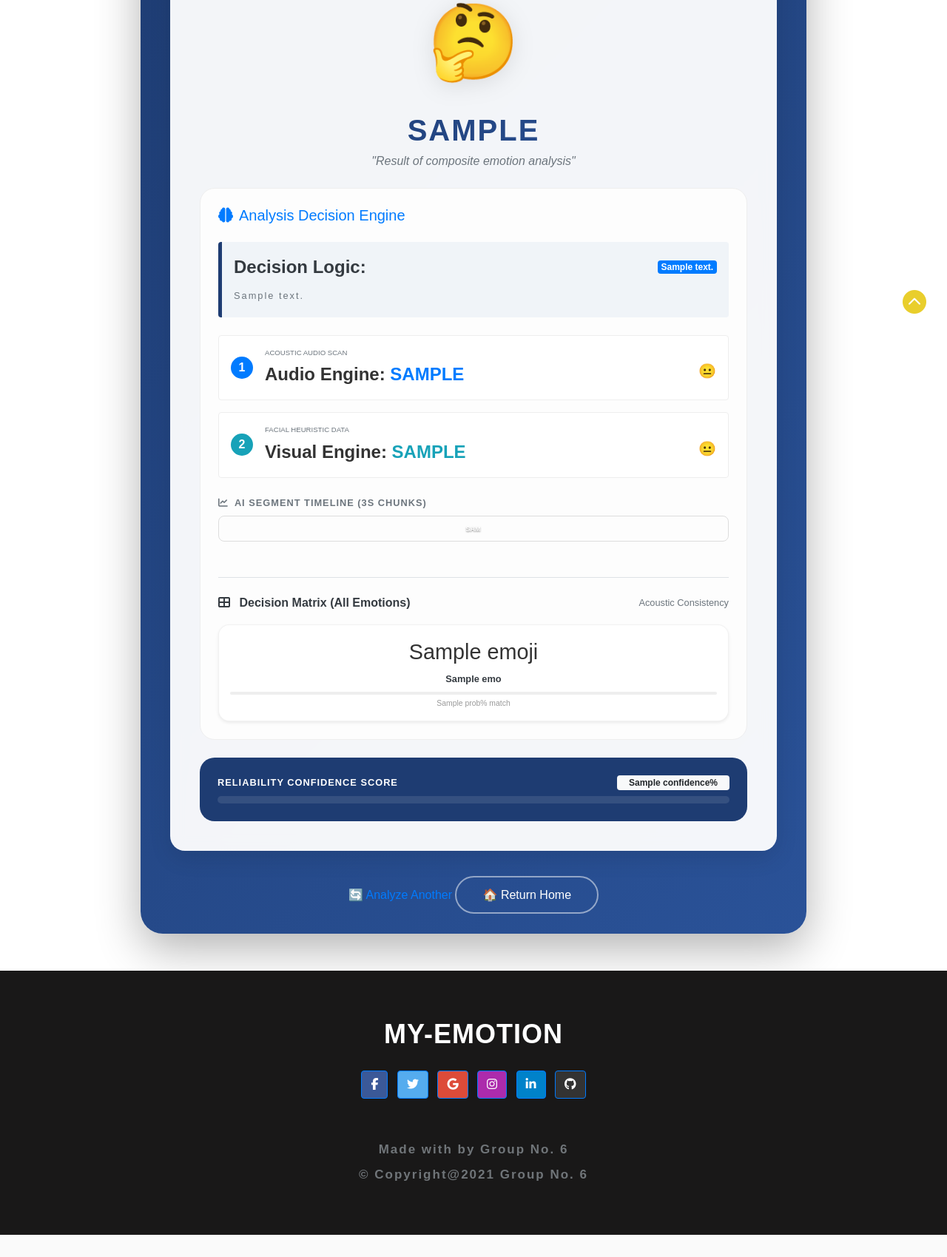
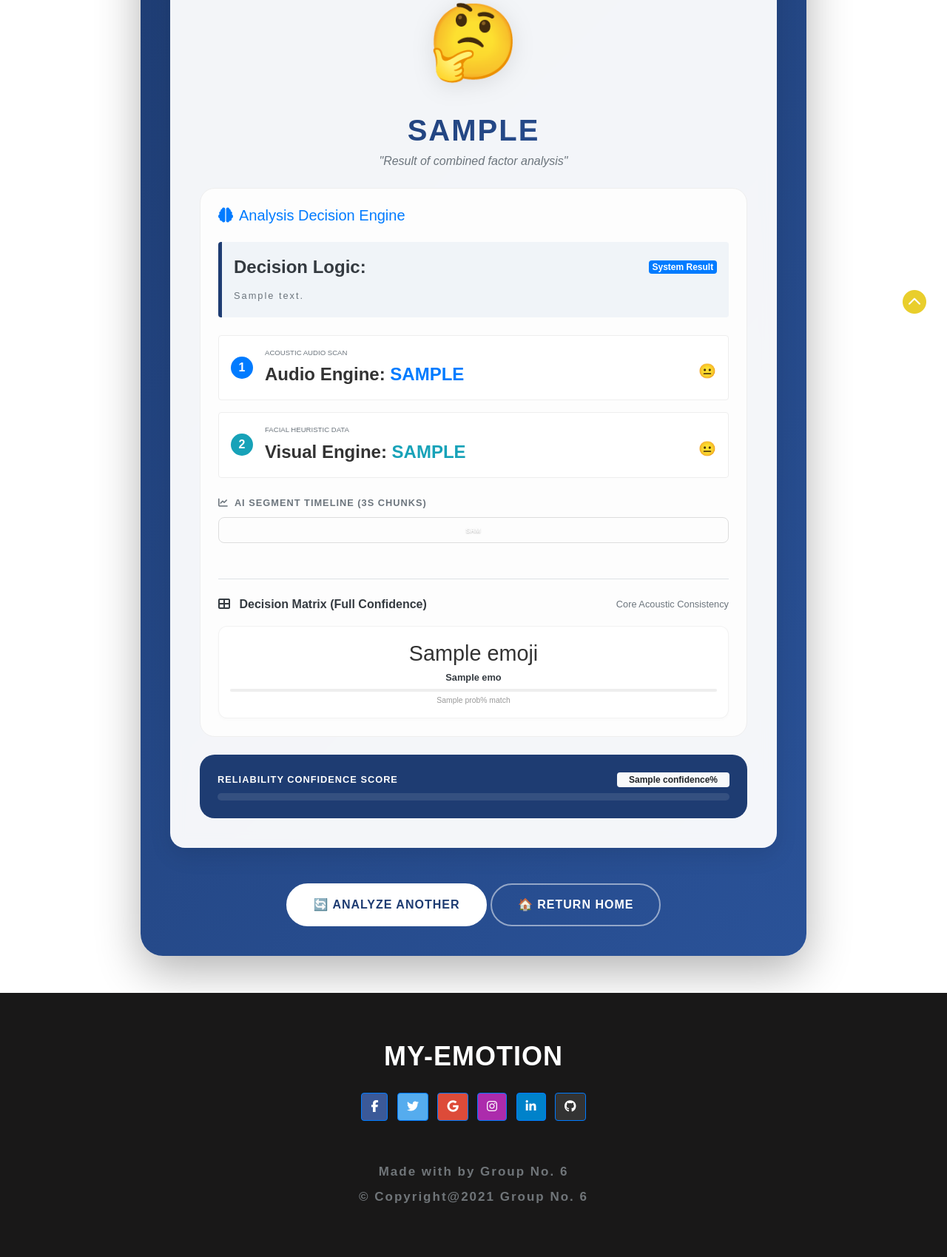
Before and after one commit to pr540/capestone-project-1, a Flask app: template templates/result.html in a window 1280 px wide. Shown: the part 342-2041 px from the top of the page at 74% size. Before the commit the page ends 2011 px from the top, so only its background shows below. Run offline with Flask 3, Linux system fonts and the light colour scheme; the template is opened without the code that fills it: most values are stand-ins (such as "Sample title", 1, 10 or a date in 2020); some libraries are stand-ins or nearby versions; some web fonts are replaced.

Commit message:
add the files

```diff
--- a/app.py
+++ b/app.py
@@ -216,7 +216,7 @@ def predict():
             p = float(res_vars['probs'][i]) if i < len(res_vars['probs']) else 0.0
             if res_vars['v_emo'] == eid: p = max(p, 0.5)
             res_vars['a_data'].append({
-                'id': eid, 'name': LABEL_MAP.get(eid, eid).capitalize(),
+                'id': eid, 'name': LABEL_MAP.get(eid, eid).title(),
                 'emoji': EMOJI_MAP.get(eid, '❓'), 'prob': round(p * 100, 1)
             })
         res_vars['a_data'].sort(key=lambda x: x['prob'], reverse=True)
--- a/templates/result.html
+++ b/templates/result.html
@@ -48,23 +48,23 @@
 
   .decision-matrix {
     display: grid;
-    grid-template-columns: repeat(auto-fit, minmax(140px, 1fr));
-    gap: 15px;
+    grid-template-columns: repeat(auto-fit, minmax(130px, 1fr));
+    gap: 12px;
     margin-top: 20px;
   }
 
   .matrix-item {
     background: white;
     padding: 15px;
-    border-radius: 15px;
+    border-radius: 12px;
     border: 1px solid rgba(0,0,0,0.05);
-    transition: all 0.3s cubic-bezier(0.175, 0.885, 0.32, 1.275);
-    box-shadow: 0 2px 5px rgba(0,0,0,0.02);
+    transition: all 0.3s ease;
+    box-shadow: 0 2px 4px rgba(0,0,0,0.02);
   }
 
   .matrix-item:hover {
-    transform: scale(1.05);
-    box-shadow: 0 10px 20px rgba(0,0,0,0.08);
+    transform: translateY(-5px);
+    box-shadow: 0 8px 15px rgba(0,0,0,0.08);
     border-color: #1e3c72;
   }
 
@@ -76,6 +76,23 @@
     transform: translateX(5px);
   }
 
+  .timeline-bar {
+    height: 35px;
+    border-radius: 8px;
+    overflow: hidden;
+    border: 1px solid #ddd;
+    margin-top: 10px;
+  }
+
+  .seg-label {
+    font-size: 9px;
+    color: white;
+    text-align: center;
+    line-height: 35px;
+    font-weight: 800;
+    text-shadow: 0 1px 2px rgba(0,0,0,0.3);
+  }
+
   /* Segment Timeline Colors */
   .seg-happy { background-color: #2ecc71 !important; }
   .seg-sad { background-color: #3498db !important; }
@@ -84,6 +101,46 @@
   .seg-ps, .seg-surprise { background-color: #f1c40f !important; }
   .seg-disgust { background-color: #8e44ad !important; }
   .seg-neutral { background-color: #95a5a6 !important; }
+
+  .btn-premium {
+    background: white;
+    color: #1e3c72;
+    padding: 15px 35px;
+    border-radius: 50px;
+    font-weight: 700;
+    text-transform: uppercase;
+    letter-spacing: 1px;
+    transition: all 0.3s ease;
+    border: 2px solid white;
+    text-decoration: none;
+    display: inline-block;
+  }
+
+  .btn-premium:hover {
+    background: transparent;
+    color: white;
+    transform: scale(1.05);
+  }
+
+  .btn-outline-premium {
+    background: transparent;
+    color: white;
+    padding: 15px 35px;
+    border-radius: 50px;
+    font-weight: 700;
+    text-transform: uppercase;
+    letter-spacing: 1px;
+    transition: all 0.3s ease;
+    border: 2px solid rgba(255,255,255,0.5);
+    text-decoration: none;
+    display: inline-block;
+  }
+
+  .btn-outline-premium:hover {
+    background: rgba(255,255,255,0.1);
+    border-color: white;
+    transform: scale(1.05);
+  }
 </style>
 
 <div class="result-container">
@@ -93,25 +150,24 @@
     <div class="small text-muted mb-2 text-uppercase font-weight-bold" style="letter-spacing: 2px;">Composite Result
       Detection</div>
 
-    {% if predicted_emotion == 'angry' %}{% set emoji = '😠' %}{% set desc = 'The system detected patterns of frustration or
-    anger in the signal' %}
-    {% elif predicted_emotion == 'disgust' %}{% set emoji = '🤢' %}{% set desc = 'The analysis suggests an expression of
-    discomfort or distaste' %}
-    {% elif predicted_emotion == 'fear' %}{% set emoji = '😨' %}{% set desc = 'The system detected patterns of anxiety or
-    fear' %}
-    {% elif predicted_emotion == 'happy' %}{% set emoji = '😊' %}{% set desc = 'The subject appears to be expressing
-    happiness or joy' %}
+    {% if predicted_emotion == 'angry' %}{% set emoji = '😠' %}{% set desc = 'Patterns of frustration or intense irritation
+    detected' %}
+    {% elif predicted_emotion == 'disgust' %}{% set emoji = '🤢' %}{% set desc = 'Expression of strong discomfort or
+    distaste observed' %}
+    {% elif predicted_emotion == 'fear' %}{% set emoji = '😨' %}{% set desc = 'Patterns of anxiety, worry, or fear detected'
+    %}
+    {% elif predicted_emotion == 'happy' %}{% set emoji = '😊' %}{% set desc = 'Subject appears to be expressing happiness
+    or joy' %}
     {% elif predicted_emotion == 'neutral' %}{% set emoji = '😐' %}{% set desc = 'The signal indicates a calm, neutral
     emotional state' %}
-    {% elif predicted_emotion in ['ps', 'Pleasant Surprise'] %}{% set emoji = '🤩' %}{% set desc = 'The subject appears to
-    be expressing joyful surprise' %}
-    {% elif predicted_emotion == 'sad' %}{% set emoji = '😢' %}{% set desc = 'The analysis indicates an expression of
+    {% elif predicted_emotion in ['ps', 'Pleasant Surprise', 'surprise'] %}{% set emoji = '🤩' %}{% set desc = 'Vocal/Visual
+    patterns of joyful surprise' %}
+    {% elif predicted_emotion == 'sad' %}{% set emoji = '😢' %}{% set desc = 'Analysis indicates an expression of grief or
     sadness' %}
-    {% else %}{% set emoji = '🤔' %}{% set desc = 'Result of composite emotion analysis' %}{% endif %}
+    {% else %}{% set emoji = '🤔' %}{% set desc = 'Result of combined factor analysis' %}{% endif %}
 
     <div class="emotion-emoji">{{ emoji }}</div>
-    <div class="emotion-name">{{ predicted_emotion.capitalize() if predicted_emotion != 'ps' else 'Pleasant Surprise' }}
-    </div>
+    <div class="emotion-name">{{ predicted_emotion.replace('ps', 'Pleasant Surprise').title() }}</div>
     <div class="emotion-description text-muted font-italic mb-4">"{{ desc }}"</div>
 
     <div class="mt-4 p-4 text-left" style="background: #fdfdfd; border-radius: 20px; border: 1px solid #eee;">
@@ -122,9 +178,10 @@
       <div class="mb-4 p-3 rounded" style="background: #f0f4f8; border-left: 5px solid #1e3c72;">
         <div class="d-flex justify-content-between align-items-center">
           <strong class="text-dark">Decision Logic:</strong>
-          <span class="badge badge-primary">{{ note.split('(')[0] if note else 'Standard' }}</span>
+          {% set parts = note.split(': ') %}
+          <span class="badge badge-primary">{{ parts[0] if parts|length > 1 else 'System Result' }}</span>
         </div>
-        <p class="mb-0 small text-muted mt-2">{{ note }}</p>
+        <p class="mb-0 small text-muted mt-2">{{ parts[1] if parts|length > 1 else note }}</p>
       </div>
 
       <!-- Analysis Steps -->
@@ -137,9 +194,9 @@
             <div class="d-flex justify-content-between">
               <strong>Audio Engine: <span class="text-primary">{{ audio_emotion|upper }}</span></strong>
               <span style="font-size: 1.2rem;">
-                {% if audio_emotion == 'happy' %}😊{% elif audio_emotion == 'sad' %}😢{% elif audio_emotion in ['ps', 'surprise']
-                %}🤩{% elif audio_emotion == 'disgust' %}🤢{% elif audio_emotion == 'fear' %}😨{% elif audio_emotion == 'angry'
-                %}😠{% else %}😐{% endif %}
+                {% if audio_emotion == 'happy' %}😊{% elif audio_emotion == 'sad' %}😢{% elif audio_emotion in ['ps', 'surprise'] %}🤩{%
+                elif audio_emotion == 'disgust' %}🤢{% elif audio_emotion == 'fear' %}😨{% elif audio_emotion == 'angry' %}😠{% else
+                %}😐{% endif %}
               </span>
             </div>
           </div>
@@ -156,9 +213,9 @@
             <div class="d-flex justify-content-between">
               <strong>Visual Engine: <span class="text-info">{{ visual_emotion|upper }}</span></strong>
               <span style="font-size: 1.2rem;">
-                {% if visual_emotion == 'happy' %}😊{% elif visual_emotion == 'sad' %}😢{% elif visual_emotion in ['ps',
-                'surprise'] %}🤩{% elif visual_emotion == 'disgust' %}🤢{% elif visual_emotion == 'fear' %}😨{% elif
-                visual_emotion == 'angry' %}😠{% else %}😐{% endif %}
+                {% if visual_emotion == 'happy' %}😊{% elif visual_emotion == 'sad' %}😢{% elif visual_emotion in ['ps', 'surprise']
+                %}🤩{% elif visual_emotion == 'disgust' %}🤢{% elif visual_emotion == 'fear' %}😨{% elif visual_emotion == 'angry'
+                %}😠{% else %}😐{% endif %}
               </span>
             </div>
           </div>
@@ -171,13 +228,12 @@
       <div class="mt-4 mb-4">
         <div class="small text-muted mb-2 font-weight-bold text-uppercase" style="letter-spacing: 1px;"><i
             class="fas fa-chart-line mr-1"></i> AI Segment Timeline (3s chunks)</div>
-        <div class="d-flex" style="height: 35px; border-radius: 8px; overflow: hidden; border: 1px solid #ddd;">
+        <div class="d-flex timeline-bar">
           {% for seg_label, seg_probs in audio_segments %}
           <div class="seg-{{ seg_label|lower }}"
             style="flex: 1; position: relative; border-right: 1px solid rgba(255,255,255,0.2);" title="{{ seg_label|upper }}">
-            <div
-              style="font-size: 9px; color: white; text-align: center; line-height: 35px; font-weight: bold; text-shadow: 0 1px 2px rgba(0,0,0,0.5);">
-              {{ seg_label[:3]|upper }}
+            <div class="seg-label">
+              {% if seg_label == 'ps' %}PS{% else %}{{ seg_label[:3]|upper }}{% endif %}
             </div>
           </div>
           {% endfor %}
@@ -188,15 +244,15 @@
       <!-- Seven Emotions Pulse -->
       <div class="mt-5 pt-4 border-top">
         <div class="d-flex justify-content-between align-items-center mb-3">
-          <h6 class="text-dark font-weight-bold m-0"><i class="fas fa-th-large mr-2"></i> Decision Matrix (All Emotions)</h6>
-          <span class="small text-muted">Acoustic Consistency</span>
+          <h6 class="text-dark font-weight-bold m-0"><i class="fas fa-th-large mr-2"></i> Decision Matrix (Full Confidence)</h6>
+          <span class="small text-muted">Core Acoustic Consistency</span>
         </div>
 
         <div class="decision-matrix">
           {% for emo in all_emotions %}
-          <div class="matrix-item text-center shadow-sm">
+          <div class="matrix-item text-center">
             <div style="font-size: 1.8rem; margin-bottom: 5px;">{{ emo.emoji }}</div>
-            <div class="small font-weight-bold text-dark">{{ emo.name }}</div>
+            <div class="small font-weight-bold text-dark" style="line-height: 1;">{{ emo.name }}</div>
             <div class="progress mt-2" style="height: 4px; background: #eee;">
               <div class="progress-bar {% if loop.index == 1 %}bg-success{% else %}bg-secondary{% endif %}"
                 data-width="{{ emo.prob }}"></div>
@@ -219,19 +275,18 @@
         <div class="progress-bar bg-white progress-bar-striped progress-bar-animated" role="progressbar"
           data-width="{{ confidence }}"></div>
       </div>
-      </div>
-      </div>
+    </div>
+    </div>
 
   <div class="button-group mt-5">
     <a href="{{ url_for('prediction_page') }}" class="btn-premium">🔄 Analyze Another</a>
-    <a href="/" class="btn-outline-premium"
-      style="border: 2px solid rgba(255,255,255,0.5); padding: 15px 35px; border-radius: 50px; color: white; transition: all 0.3s ease;">🏠
-      Return Home</a>
+    <a href="/" class="btn-outline-premium">🏠 Return Home</a>
   </div>
 </div>
+
 <script>
-  document.addEventListener('DOMContentLoaded', function () {
-    document.querySelectorAll('[data-width]').forEach(function (el) {
+    document.addEventListener('DOMContentLoaded', function () {
+      document.querySelectorAll('[data-width]').forEach(function (el) {
       el.style.width = el.getAttribute('data-width') + '%';
     });
   });
```
